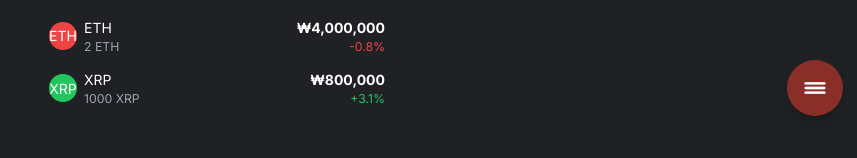
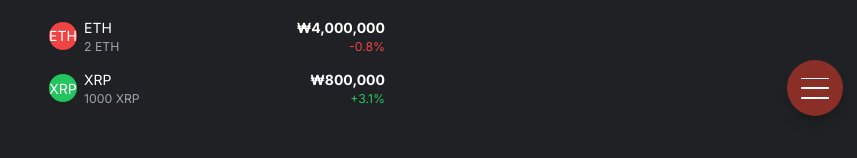
Before and after one commit to imsourceboom/nomorethink-front, a Next.js app: page / in a window 1280 px wide. Shown: the part 392-550 px from the top of the page, without its empty margins (423-1280 px from the left). Built offline with nearby package versions, Linux system fonts and the light colour scheme.

Commit message:
fix: 햄버거/X 아이콘 토글 문제 해결 - 조건부 렌더링 방식 적용

```diff
--- a/app/components/FloatingMenu.tsx
+++ b/app/components/FloatingMenu.tsx
@@ -97,28 +97,27 @@ export default function FloatingMenu() {
             {/* 메인 토글 버튼 */}
             <button
                 onClick={handleClick}
-                className="w-16 h-16 rounded-full shadow-lg flex items-center justify-center transition-all duration-300 hover:scale-110"
+                className="w-16 h-16 rounded-full shadow-lg flex items-center justify-center transition-all duration-300 hover:scale-110 relative overflow-hidden"
                 style={{
                     backgroundColor: '#AB342880' // 50% 투명도
                 }}
             >
-                {/* SVG 아이콘 */}
-                <svg className="w-8 h-8 text-white transition-transform duration-300" viewBox="0 0 24 24" fill="none" stroke="currentColor" strokeWidth="2" strokeLinecap="round" strokeLinejoin="round">
-                    {isOpen ? (
-                        // X 아이콘
-                        <>
-                            <line x1="18" y1="6" x2="6" y2="18"></line>
-                            <line x1="6" y1="6" x2="18" y2="18"></line>
-                        </>
-                    ) : (
-                        // 햄버거 아이콘
-                        <>
-                            <line x1="4" y1="8" x2="20" y2="8"></line>
-                            <line x1="4" y1="16" x2="20" y2="16"></line>
-                            <line x1="4" y1="12" x2="20" y2="12"></line>
-                        </>
-                    )}
-                </svg>
+                {/* 햄버거 아이콘 */}
+                {!isOpen && (
+                    <div className="absolute w-8 h-6 flex flex-col justify-between items-center">
+                        <div className="w-8 h-0.5 bg-white rounded-full"></div>
+                        <div className="w-8 h-0.5 bg-white rounded-full"></div>
+                        <div className="w-8 h-0.5 bg-white rounded-full"></div>
+                    </div>
+                )}
+
+                {/* X 아이콘 */}
+                {isOpen && (
+                    <div className="absolute w-8 h-8 flex items-center justify-center">
+                        <div className="w-8 h-0.5 bg-white rounded-full absolute transform rotate-45"></div>
+                        <div className="w-8 h-0.5 bg-white rounded-full absolute transform -rotate-45"></div>
+                    </div>
+                )}
             </button>
         </div>
     );
```
